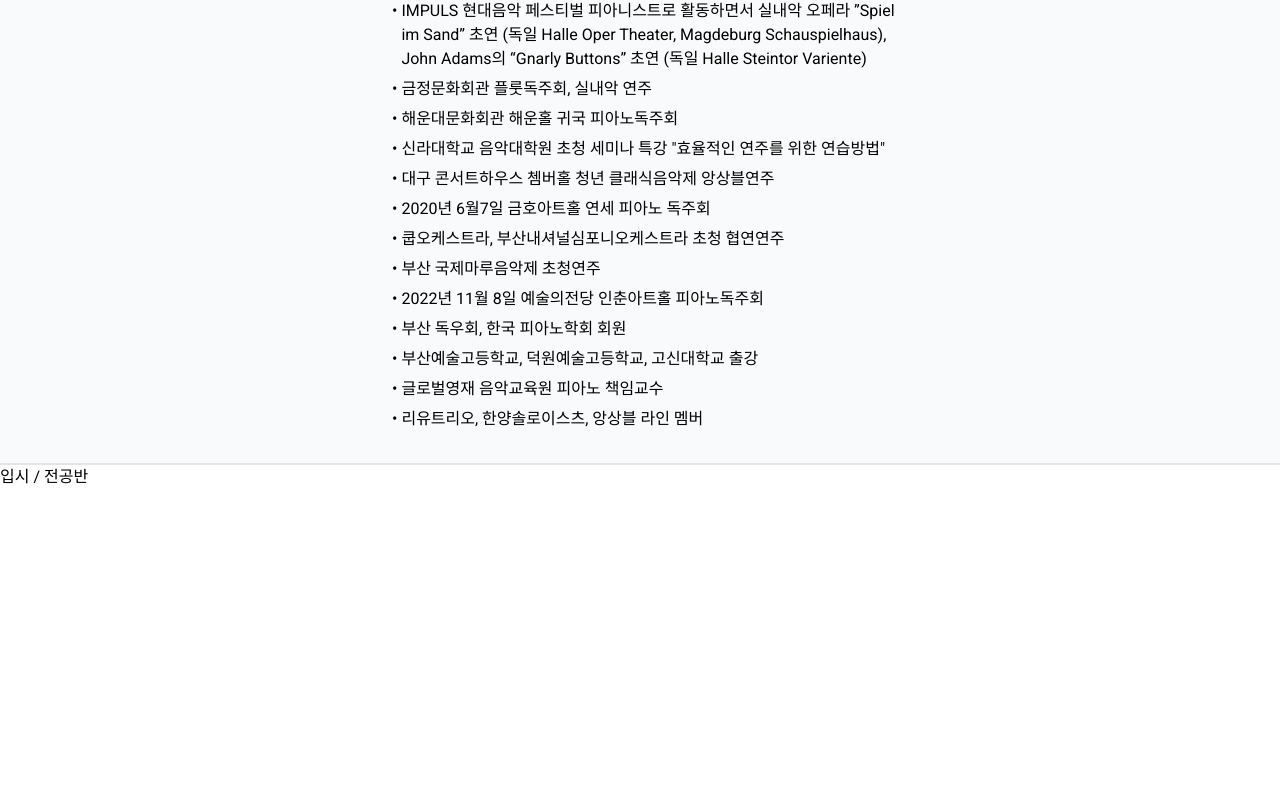
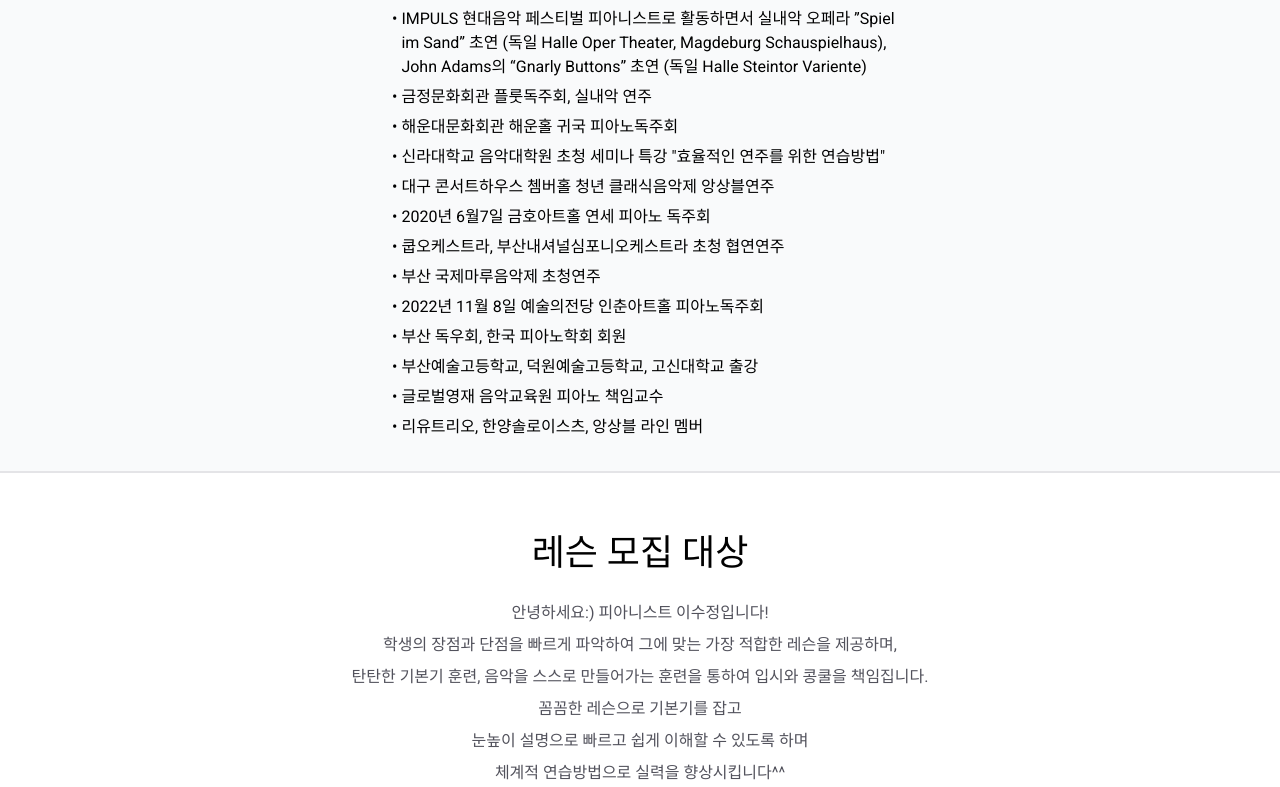
Before and after one commit to yoojanghun/crystal-piano-class, a React (Vite) app: page / in a window 1280 px wide. Shown: the part 2000-2787 px from the top of the page. Before the commit the page ends 2489 px from the top, so only its background shows below. Built offline with nearby package versions, Linux system fonts and the light colour scheme.

Commit message:
레슨 모집 대상

```diff
--- a/src/pages/Home/Home.tsx
+++ b/src/pages/Home/Home.tsx
@@ -14,7 +14,7 @@ function Home() {
 
   const scrollToSection = (ref: React.RefObject<HTMLElement | null>) => {
     if(ref.current) {
-      const y = ref.current.getBoundingClientRect().top + window.scrollY - 70;
+      const y = ref.current.getBoundingClientRect().top + window.scrollY - 50;
       window.scrollTo({ top: y, behavior: "smooth" });
     }
   }
@@ -77,10 +77,10 @@ function Home() {
             </motion.div>
           </div>
         </section>
-        <section className="mt-20" ref={instructorRef}>
+        <section className="pt-20 bg-[#F9FAFB]" ref={instructorRef}>
           <Instructor />
         </section>
-        <section>
+        <section className="pt-15">
           <LessonInfo />
         </section>
       </main>
--- a/src/pages/Home/components/Instructor.tsx
+++ b/src/pages/Home/components/Instructor.tsx
@@ -44,11 +44,11 @@ function Instructor() {
 
   return(
     <>
-      <div className="flex flex-col items-center bg-[#F9FAFB] border-b-2 border-zinc-200 pb-5">
-        <h2 className="text-4xl mb-6 font-bold">강사 소개</h2>
+      <div className="flex flex-col items-center border-b-2 border-zinc-200 pb-5">
+        <h2 className="text-4xl mb-6 font-medium">PIANIST 이수정</h2>
         <img
           src={sujung}
-          className="rounded-full w-1/3 max-w-xl min-w-xs max-h-fit mb-3"
+          className="rounded-full w-1/3 max-w-xl min-w-xs max-h-fit mb-5"
           alt="sujung-pic"
         />
         <div className="max-w-xl min-w-[360px]">
--- a/src/pages/Home/components/LessonInfo.tsx
+++ b/src/pages/Home/components/LessonInfo.tsx
@@ -1,12 +1,42 @@
+import {
+  SchoolOutlined,
+  Piano
+} from "@mui/icons-material";
+
 function LessonInfo() {
+  const major = [];
+  const hobby = [];
 
   return(
     <>
-      <div>
-        <h4>입시 / 전공반</h4>
-      </div>
-      <div>
-        <h4></h4>
+      <h2 className="text-4xl mb-6 font-medium text-center">
+        레슨 모집 대상
+      </h2>
+      <p className="text-center text-zinc-600 leading-8">
+        안녕하세요:)
+        피아니스트 이수정입니다! <br />
+        학생의 장점과 단점을 빠르게 파악하여 그에 맞는 가장 적합한 레슨을 제공하며, <br />
+        탄탄한 기본기 훈련, 음악을 스스로 만들어가는 훈련을 통하여
+        입시와 콩쿨을 책임집니다. <br />
+        꼼꼼한 레슨으로 기본기를 잡고 <br />
+        눈높이 설명으로 빠르고 쉽게 이해할 수 있도록 하며 <br />
+        체계적 연습방법으로 실력을 향상시킵니다^^
+      </p>
+      <div className="flex justify-center gap-3.5">
+        <div className="border">
+          <h4 className="flex text-xl">
+            <SchoolOutlined sx={{ marginRight: "4px" }}/>
+            전공반 / 입시반
+          </h4>
+
+        </div>
+        <div className="border">
+          <h4 className="flex text-xl">
+            <Piano sx={{ marginRight: "4px" }}/>
+            취미반
+          </h4>
+
+        </div>
       </div>
     </>
   )
```
